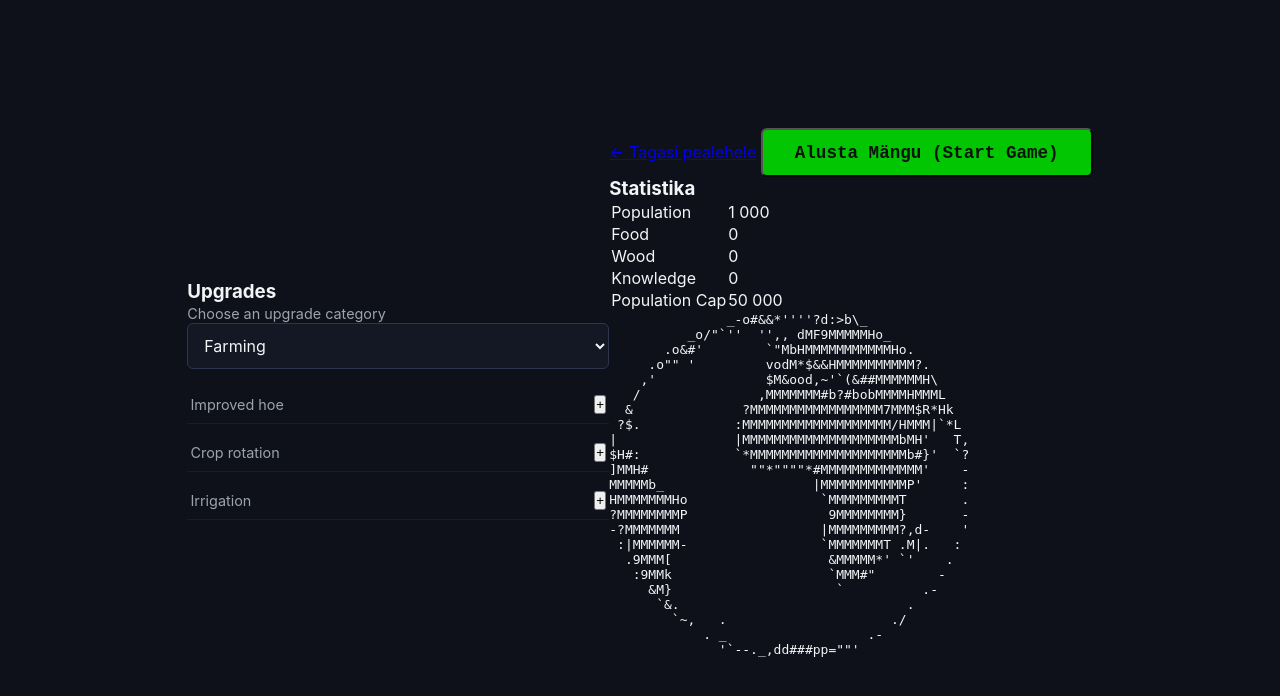
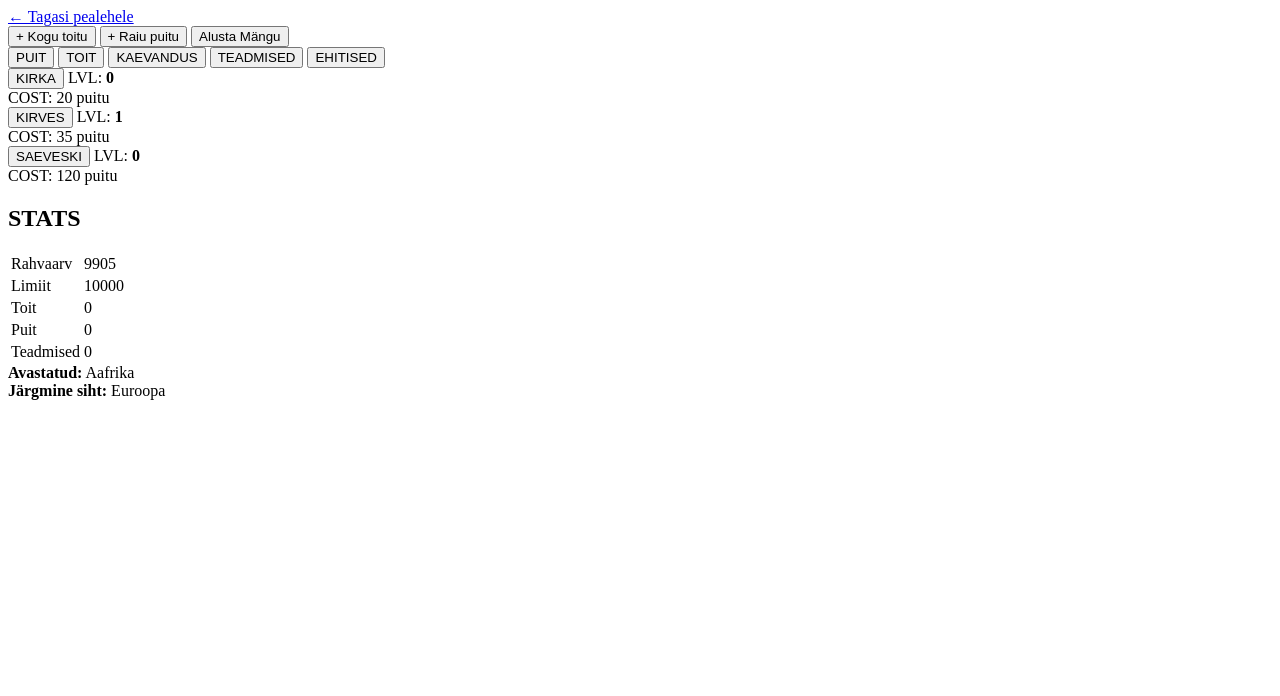
Before and after one commit to XCWI/Veebilehe-projekt, a Flask app: template teine_mang/templates/game.html in a window 1280 px wide. Shown: the top 696 px of the page. Run offline with Flask 3, Linux system fonts and the light colour scheme; the template is opened without the code that fills it, so the values that code supplies are empty; parts of the project's set-up code (start-up, migrations or seed data) failed here and were passed over.

Commit message:
tegin veel html ümber

```diff
--- a/teine_mang/templates/game.html
+++ b/teine_mang/templates/game.html
@@ -2,106 +2,169 @@
 <html lang="et">
 <head>
     <meta charset="UTF-8">
+    <!-- Tagab, et leht kohandub ka väiksematel ekraanidel ja mobiilis -->
     <meta name="viewport" content="width=device-width, initial-scale=1.0">
     <title>Inimkonna Tõus | Mäng</title>
-    <link rel="stylesheet" href="../static/css/home.css">
+    <!-- Ühendab selle HTML-lehe static/css kaustas oleva game.css kujundusfailiga -->
     <link rel="stylesheet" href="../static/css/game.css">
 </head>
 <body>
-    <section class="panel panel-actions upgrade-panel">
-        <h3 class="panel-title">Upgrades</h3>
-        <label class="upgrade-label" for="upgrade-category">Choose an upgrade category</label>
-        <select id="upgrade-category" class="upgrade-select" onchange="showUpgradeCategory(this.value)">
-            <option value="farming">Farming</option>
-            <option value="wood">Wood production</option>
-            <option value="mining">Mining</option>
-            <option value="education">Education / knowledge</option>
-        </select>
-        <div id="upgrade-list" class="upgrade-list" aria-live="polite"></div>
-    </section>
-    <div class="game-container">
-        <header class="game-header">
-            <a href="/" class="back-link">← Tagasi pealehele</a>
-            <button class="btn btn-start" onclick="start_game()">Alusta Mängu (Start Game)</button>
-        </header>
+    <!-- Kogu mängu ümbritsev põhikonteiner (jagab ekraani vasakuks ja paremaks pooleks) -->
+    <div class="game-layout">
 
-        <main class="controls">
-            <section class="panel panel-stats">
-                <h3 class="panel-title">Statistika</h3>
-                <table class="stats">
-                    <tr><td class="stat-label">Population</td><td class="stat-value" id="population">1 000</td></tr>
-                    <tr><td class="stat-label">Food</td><td class="stat-value" id="food">0</td></tr>
-                    <tr><td class="stat-label">Wood</td><td class="stat-value" id="wood">0</td></tr>
-                    <tr><td class="stat-label">Knowledge</td><td class="stat-value" id="knowledge">0</td></tr>
-                    <tr><td class="stat-label">Population Cap</td><td class="stat-value" id="population_cap">50 000</td></tr>
+        <!-- ================= VASAK POOL: Päis, kategooriad ja uuenduste kastid ================= -->
+        <div class="main-area">
+
+            <!-- Ülemine päiseriba: tagasilink pealehele ja kiirtegevuste nupud -->
+            <header class="top-bar">
+                <a href="home.html" class="back-link">← Tagasi pealehele</a>
+                <div class="quick-actions">
+                    <button class="action-btn" onclick="gather_food()">+ Kogu toitu</button>
+                    <button class="action-btn" onclick="gather_wood()">+ Raiu puitu</button>
+                    <button id="start_btn" class="btn-start" onclick="start_game()">Alusta Mängu</button>
+                </div>
+            </header>
+
+            <!-- Kategooriate menüüriba (klõpsates kutsub välja switchTab funktsiooni ja vahetab kaste) -->
+            <nav class="category-tabs">
+                <button class="tab-btn active" onclick="switchTab('puit', this)">PUIT</button>
+                <button class="tab-btn" onclick="switchTab('toit', this)">TOIT</button>
+                <button class="tab-btn" onclick="switchTab('kaevandus', this)">KAEVANDUS</button>
+                <button class="tab-btn" onclick="switchTab('teadmised', this)">TEADMISED</button>
+                <button class="tab-btn" onclick="switchTab('ehitised', this)">EHITISED</button>
+            </nav>
+
+            <!-- Keskmine tööala, kuhu ilmuvad valitud kategooria kastid (nt KIRKA, LVL ja COST) -->
+            <main class="upgrades-workspace">
+                <!-- JavaScript genereerib siia sisse .upgrade-card kastid -->
+                <div id="upgrades-grid" class="upgrades-grid"></div>
+            </main>
+        </div>
+
+        <!-- ================= PAREM POOL: Üleval STATS, all Maa kera ================= -->
+        <aside class="right-sidebar">
+
+            <!-- Paremal üleval: Statistika paneel (id-d on seotud mang.js ja Pythoni andmetega) -->
+            <section class="stats-box">
+                <h2 class="panel-title">STATS</h2>
+                <table class="stats-table">
+                    <tr><td class="stat-label">Rahvaarv</td><td class="stat-value" id="population">9905</td></tr>
+                    <tr><td class="stat-label">Limiit</td><td class="stat-value" id="population_cap">10000</td></tr>
+                    <tr><td class="stat-label">Toit</td><td class="stat-value" id="food">0</td></tr>
+                    <tr><td class="stat-label">Puit</td><td class="stat-value" id="wood">0</td></tr>
+                    <tr><td class="stat-label">Teadmised</td><td class="stat-value" id="knowledge">0</td></tr>
                 </table>
-            </section>
 
-            <section class="panel panel-center">
-                <div class="earth_ascii" aria-label="Maa illustratsioon">
-                    <pre class="earth_ascii_text">
-               _-o#&&*''''?d:&gt;b\_
-          _o/"`''  '',, dMF9MMMMMHo_
-       .o&amp;#'        `"MbHMMMMMMMMMMMHo.
-     .o"" '         vodM*$&amp;&amp;HMMMMMMMMMM?.
-    ,'              $M&amp;ood,~'`(&amp;##MMMMMMH\
-   /               ,MMMMMMM#b?#bobMMMMHMMML
-  &amp;              ?MMMMMMMMMMMMMMMMM7MMM$R*Hk
- ?$.            :MMMMMMMMMMMMMMMMMMM/HMMM|`*L
-|               |MMMMMMMMMMMMMMMMMMMMbMH'   T,
-$H#:            `*MMMMMMMMMMMMMMMMMMMMb#}'  `?
-]MMH#             ""*""""*#MMMMMMMMMMMMM'    -
-MMMMMb_                   |MMMMMMMMMMMP'     :
-HMMMMMMMHo                 `MMMMMMMMMT       .
-?MMMMMMMMP                  9MMMMMMMM}       -
--?MMMMMMM                  |MMMMMMMMM?,d-    '
- :|MMMMMM-                 `MMMMMMMT .M|.   :
-  .9MMM[                    &amp;MMMMM*' `'    .
-   :9MMk                    `MMM#"        -
-     &amp;M}                     `          .-
-      `&amp;.                             .
-        `~,   .                     ./
-            . _                  .-
-              '`--._,dd###pp=""'
-                    </pre>
+                <!-- Mandrite avastamise info statistika tabeli allservas -->
+                <div class="continent-info">
+                    <div><strong>Avastatud:</strong> <span id="discovered">Aafrika</span></div>
+                    <div><strong>Järgmine siht:</strong> <span id="next_continent">Euroopa</span></div>
                 </div>
             </section>
-
-        </main>
+        </aside>
     </div>
 
+    <!-- Lehesisene skript vahekaartide vahetamiseks ja uuenduste kastide joonistamiseks -->
     <script>
-        const upgradeCategories = {
-            farming: ["Improved hoe", "Crop rotation", "Irrigation"],
-            wood: ["Better axes", "Managed forest", "Sawmill"],
-            mining: ["Stone tools", "Deep mining", "Ore processing"],
-            education: ["Learning hall", "Written records", "Research network"]
+        // Andmestik: iga kategooria all on nimekiri esemetest (ID, kuvatav nimi, algtase, max tase, hind)
+        const itemsByCategory = {
+            puit: [
+                { id: "pickaxe", name: "KIRKA", lvl: 0, maxLvl: 4, cost: "20 puitu" },
+                { id: "axe", name: "KIRVES", lvl: 1, maxLvl: 5, cost: "35 puitu" },
+                { id: "sawmill", name: "SAEVESKI", lvl: 0, maxLvl: 3, cost: "120 puitu" }
+            ],
+            toit: [
+                { id: "hoe", name: "KÕBLAS (HOE)", lvl: 0, maxLvl: 4, cost: "20 puitu" },
+                { id: "crop_rotation", name: "KÜLVIKORD", lvl: 0, maxLvl: 3, cost: "50 puitu" },
+                { id: "irrigation", name: "NIISUTUS", lvl: 0, maxLvl: 3, cost: "100 puitu" }
+            ],
+            kaevandus: [
+                { id: "stone_tools", name: "KIVITÖÖRIISTAD", lvl: 1, maxLvl: 4, cost: "40 puitu" },
+                { id: "deep_mine", name: "SÜVAKAEVANDUS", lvl: 0, maxLvl: 3, cost: "150 puitu" }
+            ],
+            teadmised: [
+                { id: "writing", name: "KIRJAOSKUS", lvl: 0, maxLvl: 3, cost: "80 puitu" },
+                { id: "school", name: "ÕPPESAAL", lvl: 0, maxLvl: 4, cost: "200 puitu" }
+            ],
+            ehitised: [
+                { id: "houses", name: "MAJAD", lvl: 0, maxLvl: 10, cost: "60 puitu" },
+                { id: "storage", name: "LADU", lvl: 1, maxLvl: 5, cost: "90 puitu" }
+            ]
         };
 
-        function showUpgradeCategory(category) {
-            const list = document.getElementById("upgrade-list");
-            list.replaceChildren();
-            for (const upgrade of upgradeCategories[category] || []) {
-                const item = document.createElement("div");
-                item.className = "upgrade-item";
-                const name = document.createElement("span");
-                name.textContent = upgrade;
-                const button = document.createElement("button");
-                button.className = "action-btn";
-                button.type = "button";
-                button.textContent = "+";
-                button.setAttribute("aria-label", `Upgrade ${upgrade}`);
-                item.append(name, button);
-                list.append(item);
+        // Hoiab meeles, milline kategooria on parajasti avatud (vaikimisi "puit")
+        let activeCategory = "puit";
+
+        // Käivitub, kui kasutaja klõpsab üleval kategooria nupul (nt PUIT või TOIT)
+        function switchTab(category, btnElement) {
+            activeCategory = category;
+            // Eemaldab kõikidelt kategoorianuppudelt .active klassi (rohelise joone)
+            document.querySelectorAll(".tab-btn").forEach(btn => btn.classList.remove("active"));
+            // Lisab .active klassi sellele nupule, mille peale just vajutati
+            if (btnElement) btnElement.classList.add("active");
+            // Joonistab valitud kategooria kastid uuesti ekraanile
+            renderCards();
+        }
+
+        // Genereerib HTML-kastid vastavalt valitud kategooriale
+        function renderCards() {
+            const grid = document.getElementById("upgrades-grid");
+            grid.innerHTML = ""; // Tühjendab vana sisu enne uute kastide lisamist
+            const items = itemsByCategory[activeCategory] || [];
+
+            for (const item of items) {
+                const card = document.createElement("div");
+                card.className = "upgrade-card"; // Annab kastile CSS-stiili
+                card.innerHTML = `
+                    <div class="card-top">
+                        <!-- Raamiga nupp eseme nimega (nt KIRKA), millele klõpsates ostetakse uuendus -->
+                        <button class="item-buy-btn" id="${item.id}_btn" onclick="upgradeItem('${item.id}')">
+                            ${item.name}
+                        </button>
+                        <!-- Näitab eseme praegust taset (LVL) -->
+                        <span class="item-lvl">LVL: <strong id="${item.id}_lvl">${item.lvl}</strong></span>
+                    </div>
+                    <!-- Kasti alumine rida, mis näitab uuenduse hinda (COST) -->
+                    <div class="card-bottom">
+                        COST: <span id="${item.id}_cost">${item.cost}</span>
+                    </div>
+                `;
+                grid.appendChild(card);
             }
         }
 
-        async function start_game() {
-            try { await fetch("/start_game"); } catch (error) { /* Server may be unavailable in preview. */ }
+        // Käivitub, kui kasutaja vajutab kasti sees eseme nimele (nt KIRKA)
+        function upgradeItem(itemId) {
+            for (const cat in itemsByCategory) {
+                const found = itemsByCategory[cat].find(i => i.id === itemId);
+                // Kui tase pole veel maksimaalne, suurendab taset 1 võrra ja uuendab vaadet
+                if (found && found.lvl < found.maxLvl) {
+                    found.lvl++;
+                    renderCards();
+                }
+            }
+            // Kui mang.js failis on olemas buyUpgrade funktsioon, saadab ostuinfo ka Pythoni serverile
+            if (typeof buyUpgrade === "function") {
+                buyUpgrade(itemId);
+            }
         }
 
-        showUpgradeCategory(document.getElementById("upgrade-category").value);
+        // Päringud Flaski serverile (try/catch väldib vigu, kui vaatad lehte ilma Pythoni serverita)
+        async function start_game() {
+            try { await fetch("/start_game"); } catch (e) {}
+        }
+        async function gather_food() {
+            try { await fetch("/gather_food"); } catch (e) {}
+        }
+        async function gather_wood() {
+            try { await fetch("/gather_wood"); } catch (e) {}
+        }
+
+        // Joonistab lehe avamisel kohe esimese kategooria ("puit") kastid
+        renderCards();
     </script>
+
+    <!-- Ühendab välise JavaScripti faili (mang.js) -->
     <script src="../mang.js"></script>
 </body>
 </html>
```
